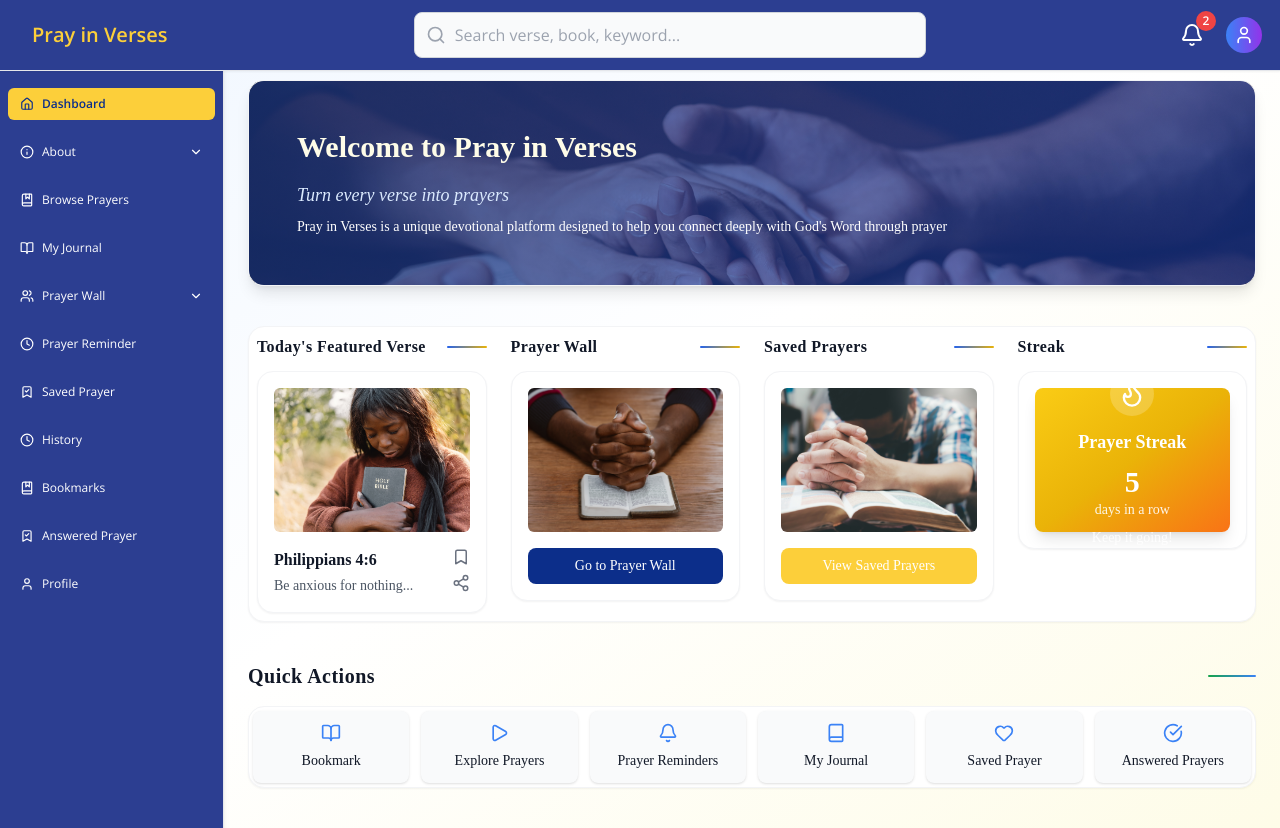
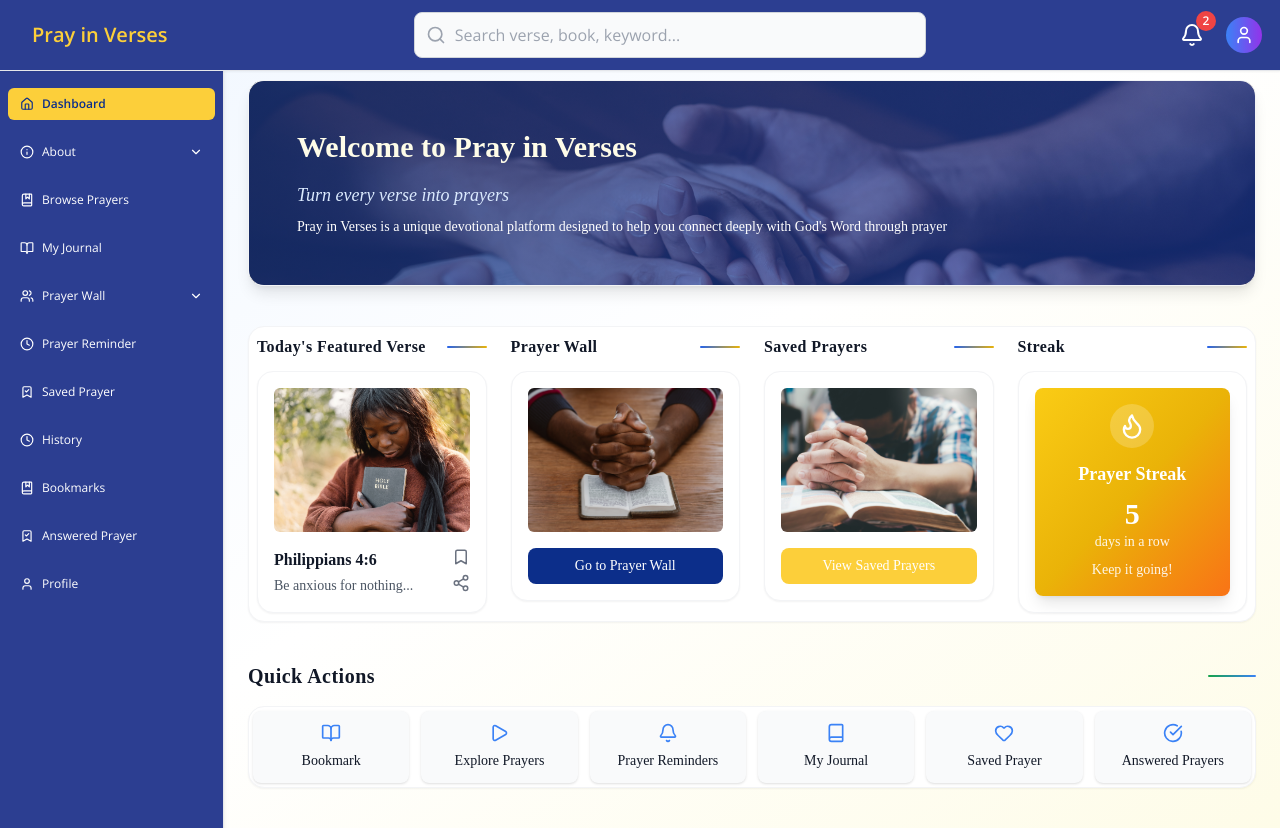
Before and after one commit to preckidtech/Pray-in-Verses, a React (Vite) app: page /home in a window 1280 px wide. Built offline with nearby package versions, Linux system fonts and the light colour scheme.

Commit message:
streak fixed

```diff
--- a/src/components/ui/FeaturedVerseCards.jsx
+++ b/src/components/ui/FeaturedVerseCards.jsx
@@ -46,7 +46,7 @@ const FeaturedVerseCards = ({ items = [] }) => {
           {/* Card body */}
           <div className="bg-white rounded-xl shadow-sm border border-gray-100 p-4">
             {v.key === "streak" ? (
-              <div className="flex items-center justify-center h-36">
+              <div className="">
                 <PrayerStreakCard streakDays={5} />
               </div>
             ) : v.key === "prayerWall" ? (
--- a/src/components/ui/PrayerStreakCard.jsx
+++ b/src/components/ui/PrayerStreakCard.jsx
@@ -2,7 +2,7 @@ import React from "react";
 import { Flame } from "lucide-react";
 
 const PrayerStreakCard = ({ streakDays = 5 }) => (
-  <div className=" w-full h-full bg-gradient-to-br from-yellow-400 via-yellow-500 to-orange-500 rounded-lg p-4 text-white shadow-lg flex flex-col items-center justify-center max-w-xs mx-auto">
+  <div className=" w-full bg-gradient-to-br from-yellow-400 via-yellow-500 to-orange-500 rounded-lg p-4 text-white shadow-lg flex flex-col items-center justify-center max-w-xs mx-auto">
     <div className="flex justify-center mb-3">
       <div className="bg-white bg-opacity-20 rounded-full p-2">
         <Flame size={28} className="text-white" />
```
